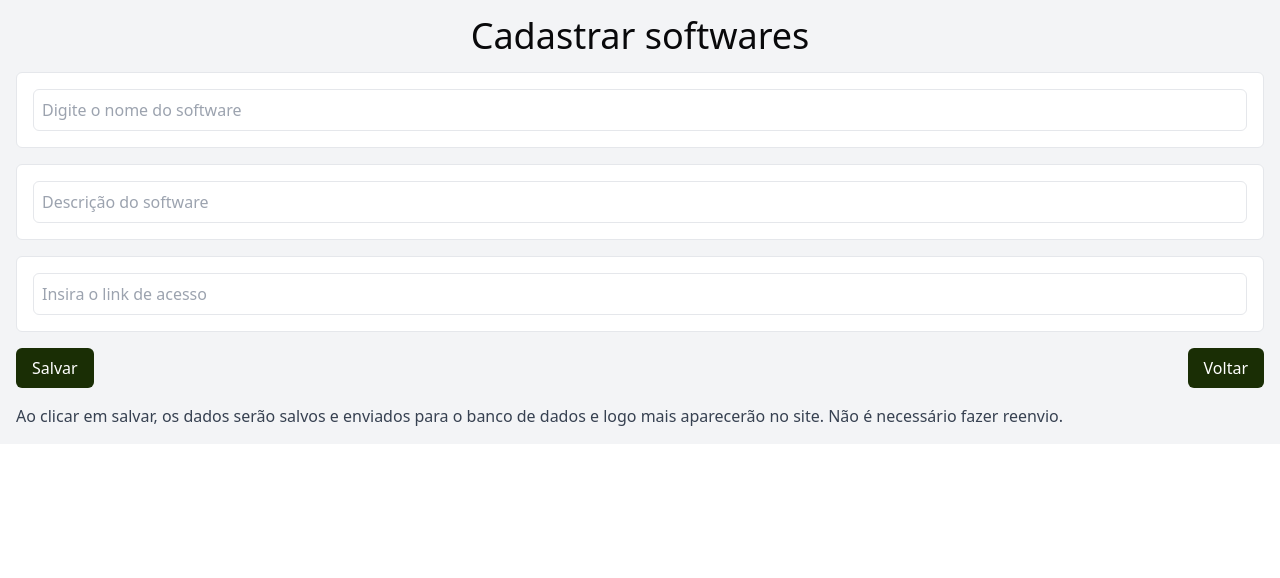
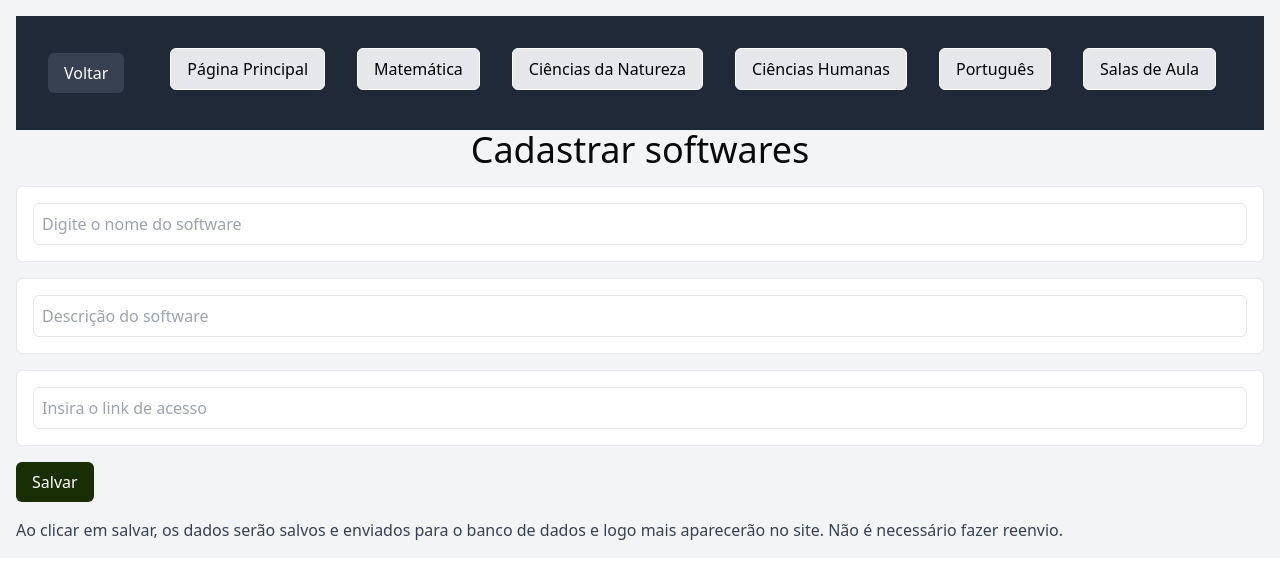
Before and after one commit to JefersonCopini/catalogodesoftwareseducacionais, a Next.js app: page /adcsoftwares/AdcSalasDeAula in a window 1280 px wide. Shown: the top 578 px of the page. Built offline with nearby package versions, Linux system fonts and the light colour scheme.

Commit message:
ajustes em funcao voltar

```diff
--- a/app/adcsoftwares/AdcSalasDeAula/page.tsx
+++ b/app/adcsoftwares/AdcSalasDeAula/page.tsx
@@ -1,3 +1,4 @@
+import NavBar from "@/app/components/NavBar";
 import { sql } from "@vercel/postgres";
 
 export const revalidate = 0;
@@ -22,6 +23,7 @@ export default function NewSala({
 
     return (
         <div className="p-4 bg-gray-100">
+            <NavBar />
             <h1 className="text-center text-4xl text-[#09090b] mb-4">Cadastrar softwares</h1>
             <form className="space-y-4">
                 <div className="border p-4 bg-white rounded-md">
@@ -55,12 +57,7 @@ export default function NewSala({
                     >
                         Salvar
                     </button>
-                    <a
-                        className="px-4 py-2 bg-lime-950 text-white rounded-md"
-                        href="/paginas/SalasDeAula"
-                    >
-                        Voltar
-                    </a>
+
                 </div>
             </form>
             <p className="mt-4 text-gray-700">
--- a/app/adcsoftwares/adcMatematica/page.tsx
+++ b/app/adcsoftwares/adcMatematica/page.tsx
@@ -1,3 +1,4 @@
+import NavBar from "@/app/components/NavBar";
 import { sql } from "@vercel/postgres";
 
 export const revalidate = 0;
@@ -22,6 +23,7 @@ export default function NewMatematica({
 
     return (
         <div className="p-4 bg-gray-100">
+            <NavBar />
             <h1 className="text-center text-4xl text-[#09090b] mb-4">Cadastrar softwares</h1>
             <form className="space-y-4">
                 <div className="border p-4 bg-white rounded-md">
@@ -55,12 +57,7 @@ export default function NewMatematica({
                     >
                         Salvar
                     </button>
-                    <a
-                        className="px-4 py-2 bg-lime-950 text-white rounded-md"
-                        href="/paginas/softwaresMatematica"
-                    >
-                        Voltar
-                    </a>
+
                 </div>
             </form>
             <p className="mt-4 text-gray-700">Ao clicar em salvar, os dados serão salvos e enviados para o banco de dados e logo mais aparecerão no site. Não é necessário fazer reenvio</p>
--- a/app/adcsoftwares/adcPortugues/page.tsx
+++ b/app/adcsoftwares/adcPortugues/page.tsx
@@ -1,3 +1,4 @@
+import NavBar from "@/app/components/NavBar";
 import { sql } from "@vercel/postgres";
 
 export const revalidate = 0;
@@ -22,6 +23,7 @@ export default function NewPortugues({
 
     return (
         <div className="p-4 bg-gray-100">
+            <NavBar />
             <h1 className="text-center text-4xl text-[#09090b] mb-4">Cadastrar softwares</h1>
             <form className="space-y-4">
                 <div className="border p-4 bg-white rounded-md">
@@ -55,12 +57,7 @@ export default function NewPortugues({
                     >
                         Salvar
                     </button>
-                    <a
-                        className="px-4 py-2 bg-lime-950 text-white rounded-md"
-                        href="/paginas/softwaresPortugues"
-                    >
-                        Voltar
-                    </a>
+
                 </div>
             </form>
             <p className="mt-4 text-gray-700">
--- a/app/adcsoftwares/adcSoftwaresCienciasHumanas/page.tsx
+++ b/app/adcsoftwares/adcSoftwaresCienciasHumanas/page.tsx
@@ -1,3 +1,4 @@
+import NavBar from "@/app/components/NavBar";
 import { sql } from "@vercel/postgres";
 
 export const revalidate = 0;
@@ -22,6 +23,7 @@ export default function NewCienciasHumanas({
 
     return (
         <div className="p-4 bg-gray-100">
+            <NavBar />
             <h1 className="text-center text-4xl text-[#09090b] mb-4">Cadastrar softwares</h1>
             <form className="space-y-4">
                 <div className="border p-4 bg-white rounded-md">
@@ -55,12 +57,7 @@ export default function NewCienciasHumanas({
                     >
                         Salvar
                     </button>
-                    <a
-                        className="px-4 py-2 bg-lime-950 text-white rounded-md"
-                        href="/paginas/softwaresCienciasHumanas"
-                    >
-                        Voltar
-                    </a>
+
                 </div>
             </form>
             <p className="mt-4 text-gray-700">
--- a/app/adcsoftwares/adcSoftwaresCienciasNatureza/page.tsx
+++ b/app/adcsoftwares/adcSoftwaresCienciasNatureza/page.tsx
@@ -1,3 +1,4 @@
+import NavBar from "@/app/components/NavBar";
 import { sql } from "@vercel/postgres";
 
 export const revalidate = 0;
@@ -22,6 +23,7 @@ export default function NewCienciasNatureza({
 
     return (
         <div className="p-4 bg-gray-100">
+            <NavBar />
             <h1 className="text-center text-4xl text-[#09090b] mb-4">Cadastrar softwares</h1>
             <form className="space-y-4">
                 <div className="border p-4 bg-white rounded-md">
```
